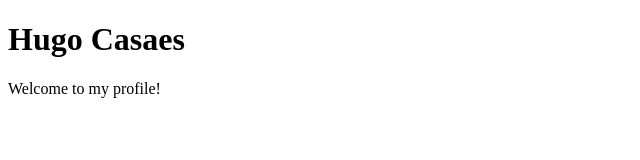
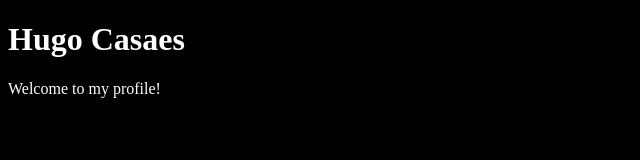
Before and after one commit to HCasaes/hcasaes.github.io, a plain HTML site: page index.html in a window 1280 px wide. Shown: the whole page, without its empty margins (0-640 px from the left). Drawn offline with Linux system fonts and the light colour scheme.

Commit message:
index css

```diff
--- a/index.html
+++ b/index.html
@@ -5,6 +5,7 @@
     <meta http-equiv="X-UA-Compatible" content="IE=edge">
     <meta name="viewport" content="width=device-width, initial-scale=1.0">
     <title>Hugo Casaes</title>
+    <link rel="stylesheet" href="style.css">
 </head>
 <body>
     <h1>Hugo Casaes</h1>
--- /dev/null
+++ b/style.css
@@ -0,0 +1,10 @@
+html {
+    background-color: black;
+}
+h1 {
+    color:white;
+}
+p {
+    color:white
+
+}
```
